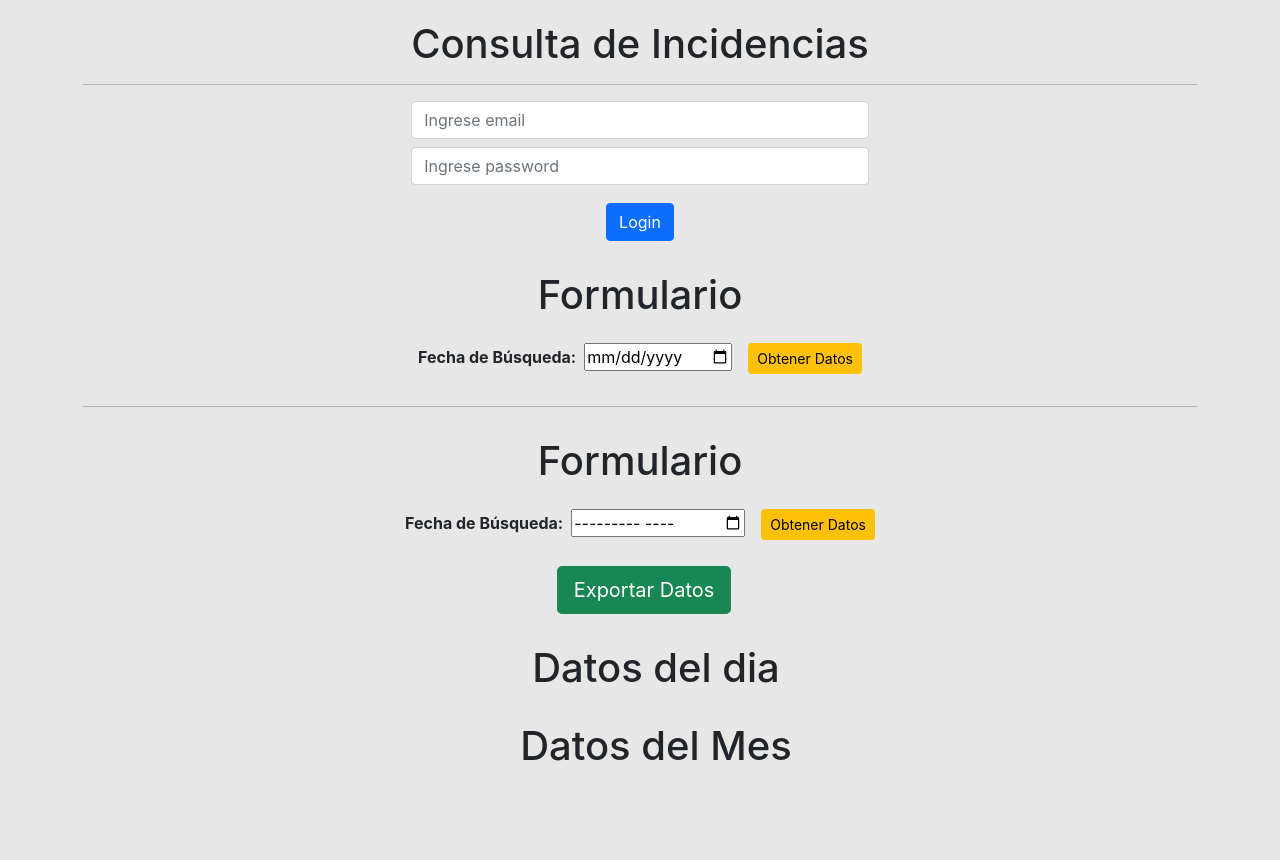
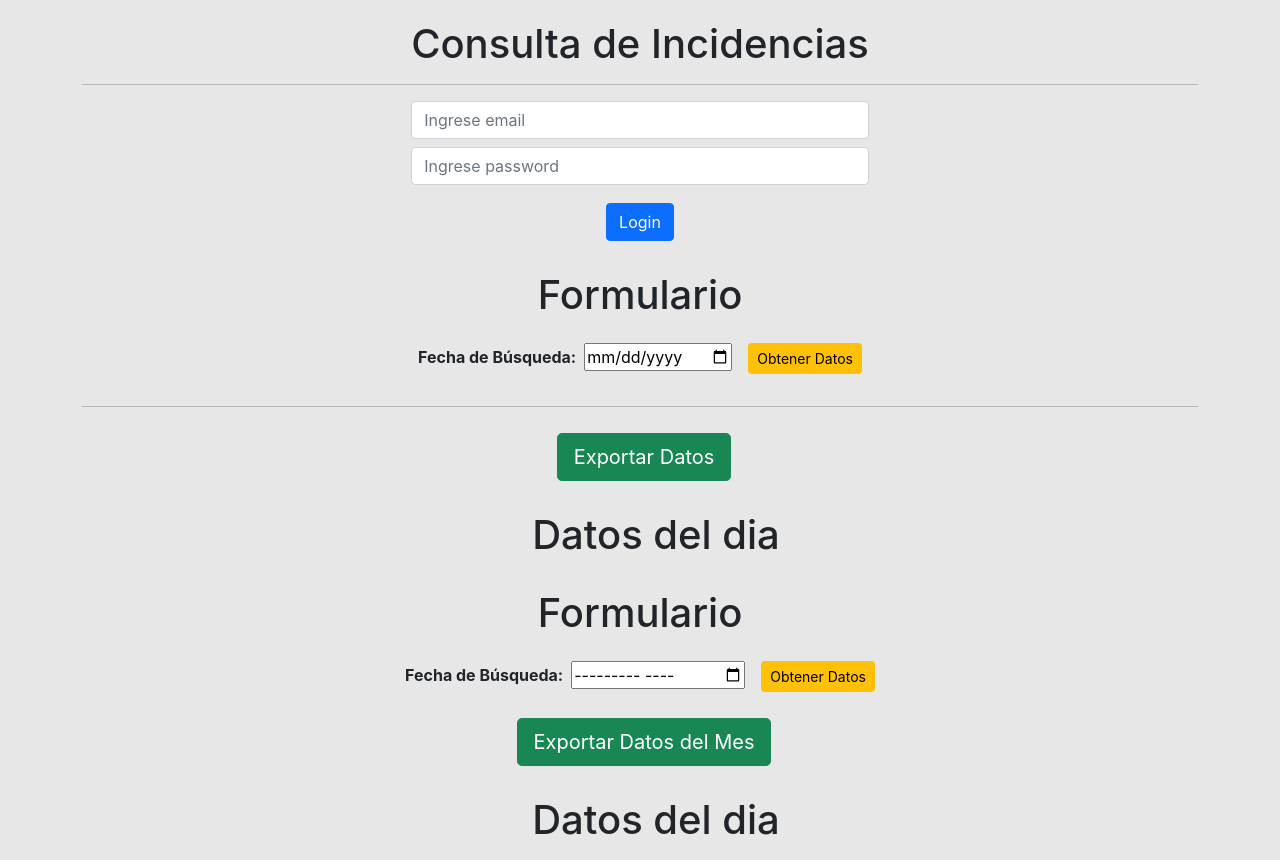
Before and after one commit to luisgl97/api-incidentes, a React (Create React App) app: page / in a window 1280 px wide. Before the commit the page ends 800 px from the top, so only its background shows below. Built offline with nearby package versions, Linux system fonts and the light colour scheme.

Commit message:
Exportar data del mes al excel

```diff
--- a/src/App.js
+++ b/src/App.js
@@ -3,7 +3,7 @@ import {ExportarDatos} from "./components/ExportarDatos";
 import { Formulario } from "./components/Formulario";
 import { FormularioMes } from "./components/FormularioMes";
 import { Login } from "./components/Login";
-import { MostrarDatosMes } from "./components/MostrarDatosMes";
+import { ExportarDatosMes } from "./components/ExportarDatosMes";
 
 function App() {
 
@@ -22,9 +22,10 @@ function App() {
       <Login setToken={setToken}/>
       <Formulario token={token} setFecha={setFecha} setIncidencia={setIncidencia}/>
       <hr />
+      <ExportarDatos fecha={fecha} incidencia={incidencia}/>
       <FormularioMes token={token} setFechaMes={setFechaMes} setIncidenciaMes={setIncidenciaMes}/>
-      <ExportarDatos fecha={fecha} incidencia={incidencia}/>
-      <MostrarDatosMes fechaMes={fechaMes} incidenciaMes={incidenciaMes}/>
+
+      <ExportarDatosMes fechaMes={fechaMes} incidenciaMes={incidenciaMes}/>
       </div>
 
     </div>
--- /dev/null
+++ b/src/components/ExportarDatosMes.js
@@ -0,0 +1,53 @@
+import React from "react";
+
+export const ExportarDatosMes = (props) => {
+  const { fechaMes, incidenciaMes } = props;
+  console.log(incidenciaMes);
+
+  const mandarDatosExcel = async () => {
+    try {
+
+      const urlSheetBestApi='https://sheet.best/api/sheets/f8bc110e-35e2-464e-8898-f8bc5f5f406e';
+
+      //Api sheetbest para exportar los objetos
+      const res = await fetch(urlSheetBestApi,{
+        method: 'POST',
+        headers:{
+          "Content-Type": "application/json",
+        },
+        body: JSON.stringify(incidenciaMes)
+      })
+      console.log(res);
+      console.log("Mandar datos excel");
+    } catch (error) {
+      console.log(error);
+    }
+  };
+  return (
+    <div>
+      {/* <ul>
+        <h1 id="titulo_tabla">Datos del Mes {fechaMes}</h1>
+        {incidenciaMes?.map((i) =>
+          i.map((item) => (
+            <li key={item.inc_id} style={{ listStyle: "none" }}>
+              {item.uni_nombre} - {item.tip_nombre}
+            </li>
+          ))
+        )}
+      </ul> */}
+      <div>
+       <button id="boton_exportar" className="btn btn-lg btn-block btn-success ms-2" onClick={mandarDatosExcel}>
+        Exportar Datos del Mes
+      </button>
+      <ul>
+        <h1 id="titulo_tabla">Datos del dia {fechaMes}</h1>
+        {incidenciaMes?.map((item) => (
+          <li key={item.inc_id} style={{'listStyle':'none'}}>
+            {item.uni_nombre} - {item.tip_nombre}
+          </li>
+        ))}
+      </ul>
+    </div>
+    </div>
+  );
+};
--- a/src/components/Formulario.js
+++ b/src/components/Formulario.js
@@ -34,6 +34,7 @@ export const Formulario = (props) => {
       );
       const incidencias = await datos.json();
       const {data} = incidencias;
+      console.log(data);
       setIncidencia(data);
 
     } catch (error) {
--- a/src/components/FormularioMes.js
+++ b/src/components/FormularioMes.js
@@ -30,7 +30,7 @@ export const FormularioMes = (props) => {
       let fM = `${fechaMes.fecha}-${dia}`;//"2020-01-01";
       // console.log(fM);
       objetoFecha["fecha"] = fM; // objetoFecha={ fecha:"2020-01-01" }
-      console.log(objetoFecha);
+      // console.log(objetoFecha);
       obtenerDatos(objetoFecha);
     }
   };
@@ -51,7 +51,7 @@ export const FormularioMes = (props) => {
       );
       const incidenciasMes = await datos.json();
       const { data } = incidenciasMes;
-      setIncidenciaMes((incidenciaMes) => [...incidenciaMes, data]);
+      setIncidenciaMes((incidenciaMes) => [...incidenciaMes, ...data]);
     } catch (error) {
       console.log(error);
     }
--- a/src/components/MostrarDatosMes.js
+++ /dev/null
@@ -1,19 +0,0 @@
-import React from "react";
-
-export const MostrarDatosMes = (props) => {
-  const { fechaMes, incidenciaMes } = props;
-  return (
-    <div>
-      <ul>
-        <h1 id="titulo_tabla">Datos del Mes {fechaMes}</h1>
-        {incidenciaMes?.map((i) =>
-          i.map((item) => (
-            <li key={item.inc_id} style={{ listStyle: "none" }}>
-              {item.uni_nombre} - {item.tip_nombre}
-            </li>
-          ))
-        )}
-      </ul>
-    </div>
-  );
-};
```
